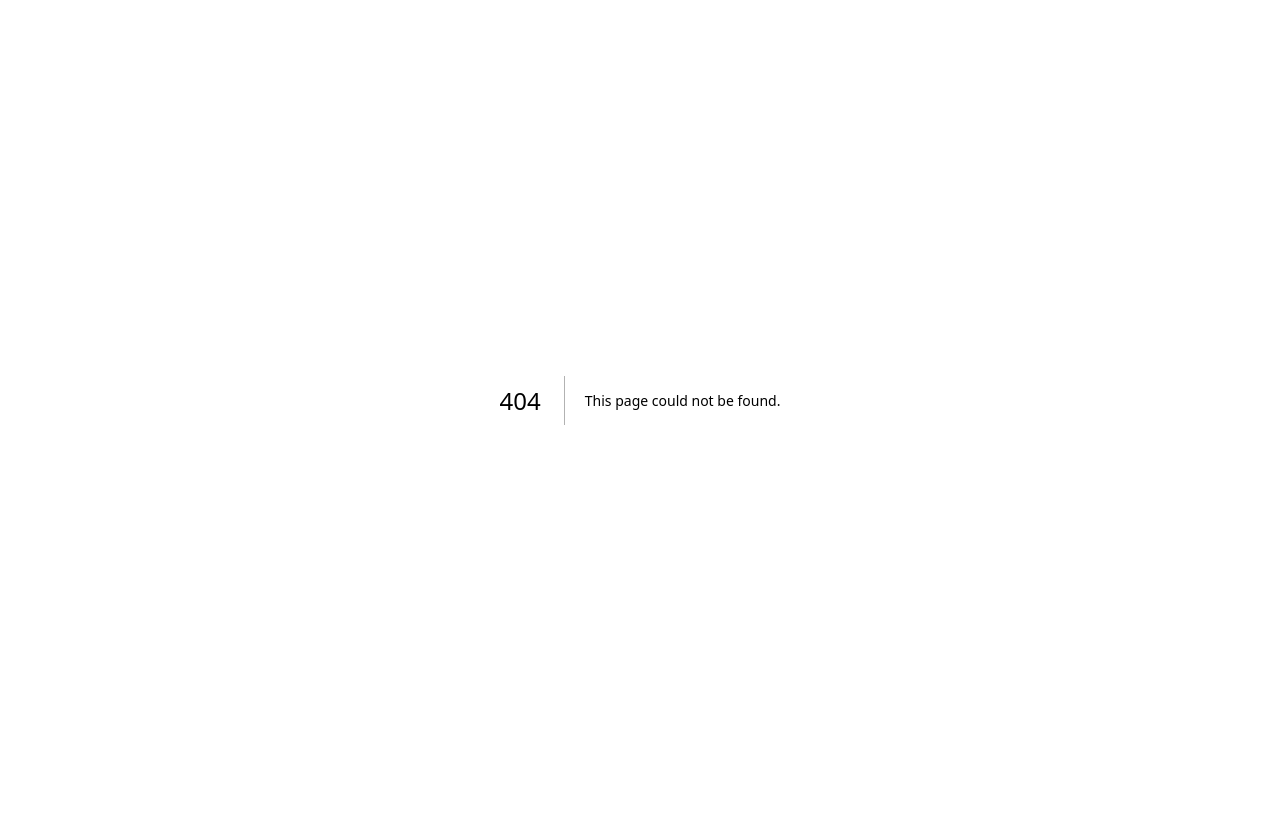
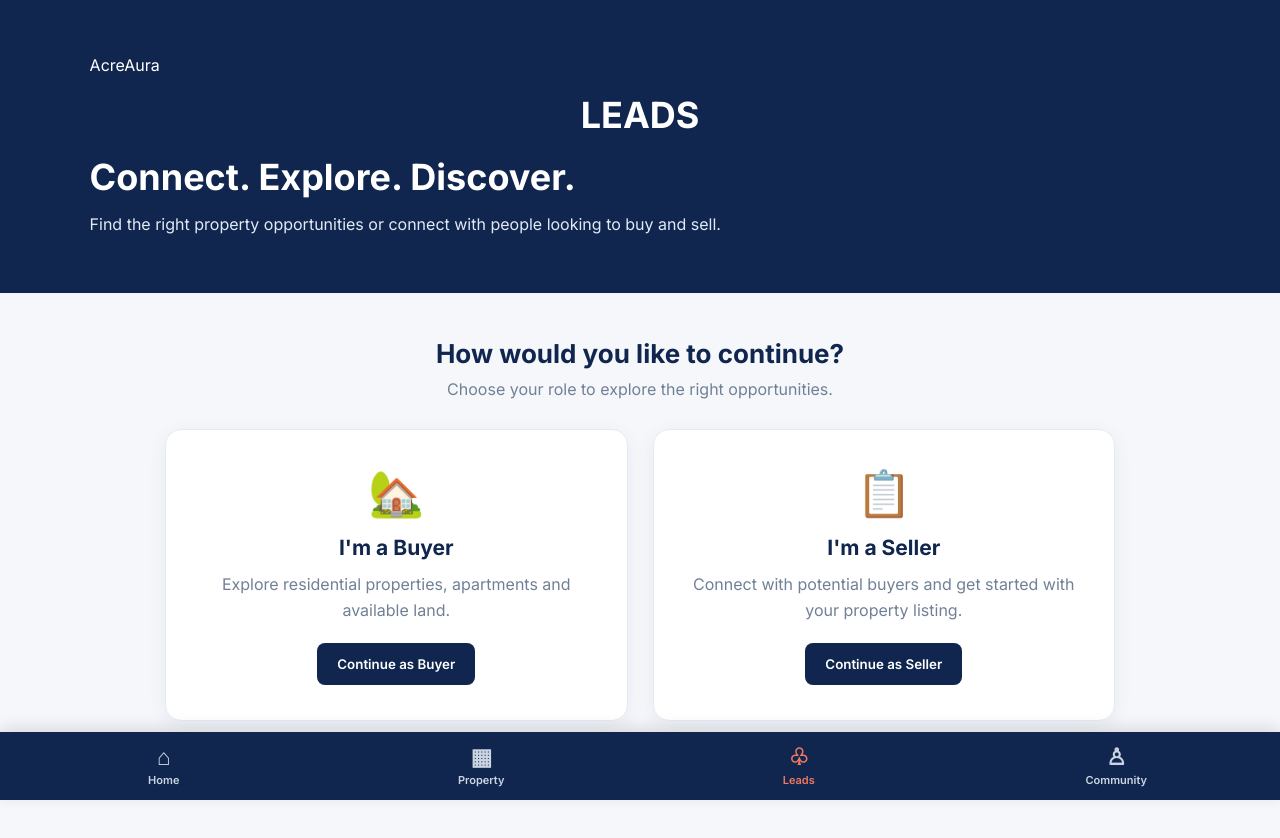
Before and after one commit to Sparsha651/TechSprint, a Next.js app: page /leads in a window 1280 px wide. Before the commit this address had no page. Shown: the top 838 px of the page. Before the commit the page ends 800 px from the top, so only its background shows below. Built offline with nearby package versions, Linux system fonts and the light colour scheme.

Commit message:
Build Leads page with buyer and Seller selection #9

```diff
--- /dev/null
+++ b/src/app/leads/leads.css
@@ -0,0 +1,120 @@
+/* Leads Main Content */
+
+.leads-content {
+     width: 100%;
+  padding-bottom: 100px;
+}
+
+/* Leads Header */
+
+.leads-header {
+  background: #10264f;
+  padding: 55px 7%;
+  color: #ffffff;
+}
+
+.leads-label {
+  color: #f07861;
+  font-size: 13px;
+  font-weight: 700;
+  letter-spacing: 2px;
+}
+
+.leads-header h1 {
+  font-size: 36px;
+  margin: 18px 0 12px;
+  font-weight: 700;
+}
+
+.leads-header p {
+  color: #e4eaf5;
+  font-size: 16px;
+  line-height: 1.7;
+  max-width: 650px;
+}
+
+/* Buyer and Seller Selection */
+
+.lead-role-section {
+  max-width: 1000px;
+  margin: 45px auto;
+  padding: 0 25px;
+  text-align: center;
+}
+
+.lead-role-section h2 {
+  color: #10264f;
+  font-size: 26px;
+  margin-bottom: 10px;
+}
+
+.lead-role-section > p {
+  color: #718096;
+  margin-bottom: 30px;
+}
+
+.lead-role-cards {
+  display: grid;
+  grid-template-columns: repeat(2, minmax(0, 1fr));
+  gap: 25px;
+}
+
+.lead-role-card {
+  background: #ffffff;
+  padding: 35px 25px;
+  border-radius: 16px;
+  border: 1px solid #e5eaf2;
+  box-shadow: 0 5px 20px rgba(16, 38, 79, 0.06);
+}
+
+.role-icon {
+  font-size: 45px;
+  margin-bottom: 15px;
+}
+
+.lead-role-card h3 {
+  color: #10264f;
+  font-size: 21px;
+  margin-bottom: 12px;
+}
+
+.lead-role-card p {
+  color: #718096;
+  line-height: 1.6;
+  min-height: 50px;
+}
+
+.lead-role-card button {
+  background: #10264f;
+  color: #ffffff;
+  border: none;
+  border-radius: 8px;
+  padding: 13px 20px;
+  margin-top: 20px;
+  cursor: pointer;
+  font-weight: 600;
+}
+
+.lead-role-card button:hover {
+  background: #f07861;
+}
+
+/* Responsive Design */
+
+@media (max-width: 650px) {
+  .leads-header {
+    padding: 40px 25px;
+  }
+
+  .leads-header h1 {
+    font-size: 28px;
+  }
+
+  .lead-role-cards {
+    grid-template-columns: 1fr;
+  }
+
+  .lead-role-section h2 {
+    font-size: 22px;
+  }
+}
--- /dev/null
+++ b/src/app/leads/page.js
@@ -0,0 +1,14 @@
+import Navbar from "../../components/common/navbar";
+import LeadRoleSelection from "../../components/leads/LeadRoleSelection";
+import "./leads.css";
+
+export default function LeadsPage() {
+  return (
+    <>
+      <main className="leads-page">
+        <LeadRoleSelection />
+      </main>
+      <Navbar />
+    </>
+  );
+}
--- /dev/null
+++ b/src/components/leads/LeadRoleSelection.js
@@ -0,0 +1,70 @@
+"use client";
+
+import { useRouter } from "next/navigation";
+import Logo from "../common/Logo.jsx";
+export default function LeadRoleSelection() {
+  const router = useRouter();
+
+  return (
+    <div className="leads-content">
+
+      {/* Leads Header */}
+      <section className="leads-header">
+        <Logo/>
+        <h1 style={{ textAlign: "center" }}>LEADS</h1>
+
+        <h1>Connect. Explore. Discover.</h1>
+
+        <p>
+          Find the right property opportunities or connect
+          with people looking to buy and sell.
+        </p>
+      </section>
+
+      {/* Buyer and Seller Selection */}
+      <section className="lead-role-section">
+
+        <h2>How would you like to continue?</h2>
+
+        <p>Choose your role to explore the right opportunities.</p>
+
+        <div className="lead-role-cards">
+
+          {/* Buyer Card */}
+          <article className="lead-role-card">
+            <div className="role-icon">🏡</div>
+
+            <h3>I'm a Buyer</h3>
+
+            <p>
+              Explore residential properties, apartments
+              and available land.
+            </p>
+
+            <button onClick={() => router.push("/buyer")}>
+              Continue as Buyer
+            </button>
+          </article>
+
+          {/* Seller Card */}
+          <article className="lead-role-card">
+            <div className="role-icon">📋</div>
+
+            <h3>I'm a Seller</h3>
+
+            <p>
+              Connect with potential buyers and get started
+              with your property listing.
+            </p>
+
+            <button onClick={() => router.push("/seller")}>
+              Continue as Seller
+            </button>
+          </article>
+
+        </div>
+      </section>
+
+    </div>
+  );
+}
```
